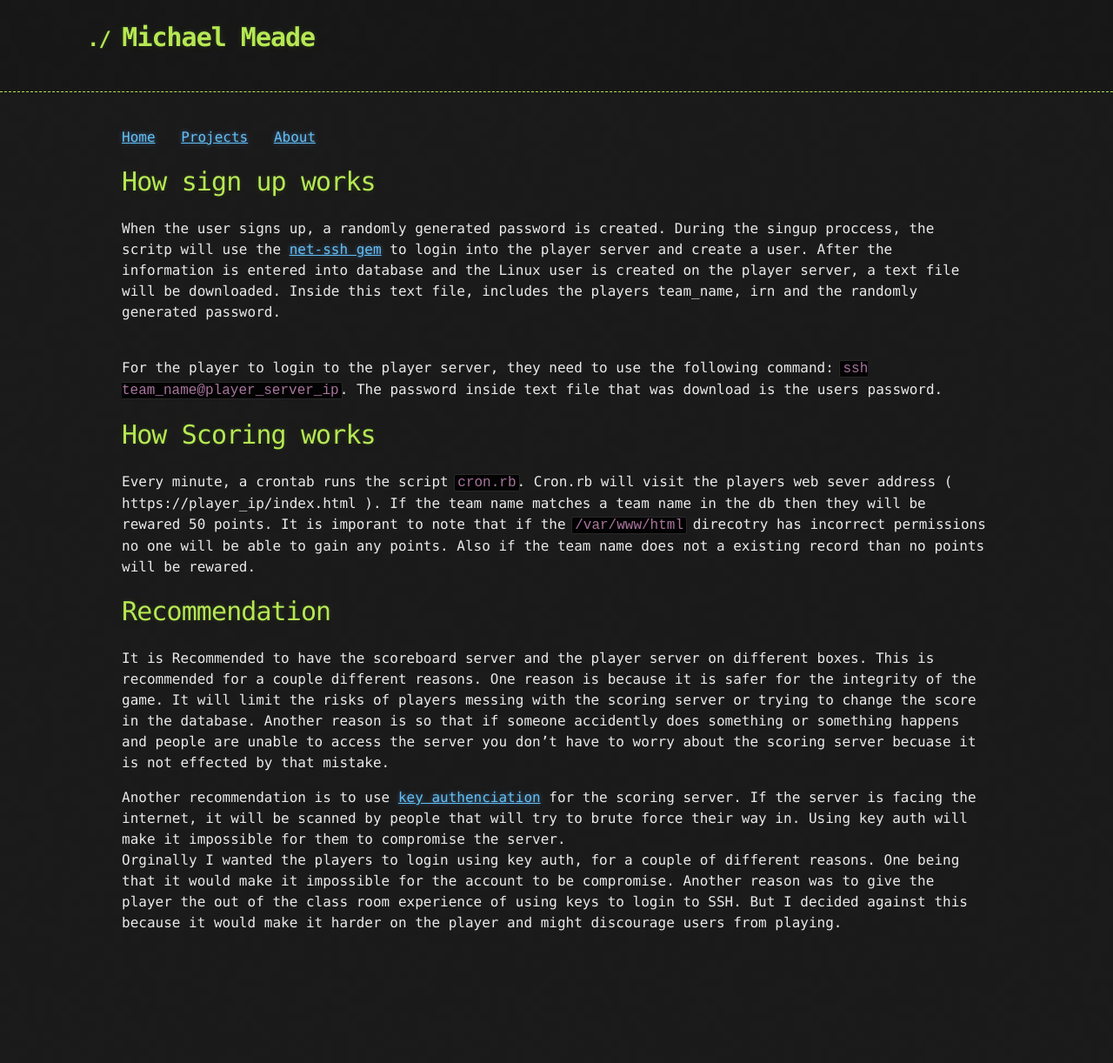
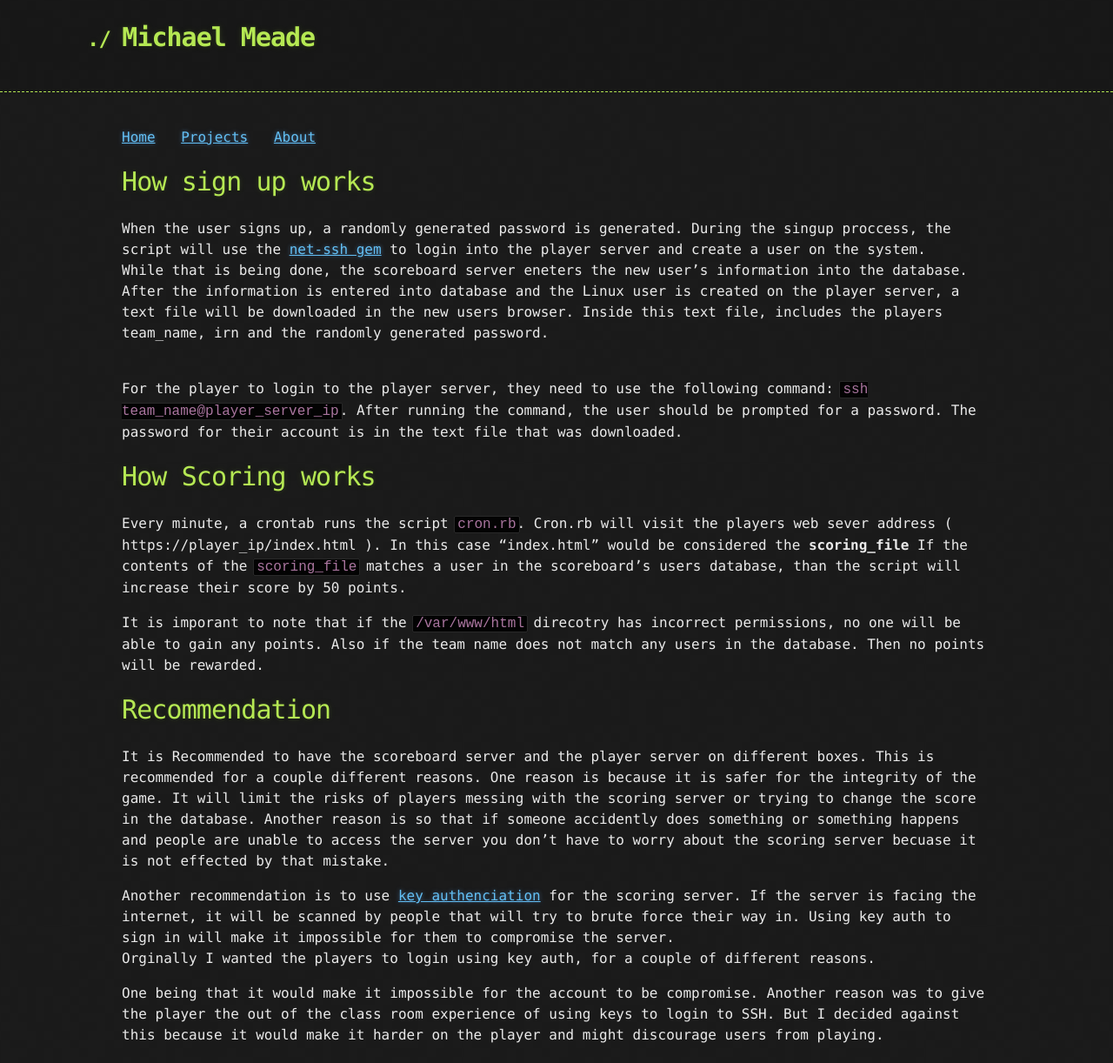
Before and after one commit to Michael-Meade/MinerFind, a Jekyll site: the page built from Projects/leaderboard.md, in a window 1280 px wide. Shown: the whole page at 87% size. Built offline with Jekyll 4.4.1, drawn with Linux system fonts in a browser that asks for light colours; our own code applies the rules of GitHub Pages for plain Markdown files; the repository's description, which GitHub fills in, is left out; before the commit the page ends 1093 px from its top, so only the background shows below that.

Commit message:
Update leaderboard.md

````diff
--- a/Projects/leaderboard.md
+++ b/Projects/leaderboard.md
@@ -1,15 +1,22 @@
 # How sign up works
-When the user signs up, a randomly generated password is created. During the singup proccess, the scritp will use the <a href="https://github.com/net-ssh/net-ssh">net-ssh gem</a> to login into the player server and create a user. After the information is entered into database and the Linux user is created on the player server, a text file will be downloaded. Inside this text file, includes the players team_name, irn and the randomly generated password.<br><br>
+When the user signs up, a randomly generated password is generated. During the singup proccess, the script will use the <a href="https://github.com/net-ssh/net-ssh">net-ssh gem</a> to login into the player server and create a user on the system.
+While that is being done, the scoreboard server eneters the new user's information into the database.
+After the information is entered into database and the Linux user is created on the player server, a text file will be downloaded in the new users browser. Inside this text file, includes the players team_name, irn and the randomly generated password.<br><br>
 
-For the player to login to the player server, they need to use the following command: ```ssh team_name@player_server_ip```. The password inside text file that was download is the users password.<br>
+For the player to login to the player server, they need to use the following command: ```ssh team_name@player_server_ip```. After running the command, the user should be prompted for a password. The password for their account is in the text file that was downloaded.
 
 # How Scoring works
-Every minute, a crontab runs the script ```cron.rb```. Cron.rb will visit the players web sever address ( https://player_ip/index.html ).
-If the team name matches a team name in the db then they will be rewared 50 points. It is imporant to note that if the ```/var/www/html``` direcotry has incorrect permissions no one will be able to gain any points. Also if the team name does not a existing record than no points will be rewared. <br>
+Every minute, a crontab runs the script ```cron.rb```. Cron.rb will visit the players web sever address ( https://player_ip/index.html ). In this case "index.html" would be considered the **scoring_file**
+If the contents of the ```scoring_file``` matches a user in the scoreboard's users database, than the script will increase their score by 50 points.
+
+It is imporant to note that if the ```/var/www/html``` direcotry has incorrect permissions, no one will be able to gain any points. Also if the team name does not match any users in the database. Then no points will be rewarded. <br>
 
 # Recommendation
-It is Recommended to have the scoreboard server and the player server on different boxes. This is recommended for a couple different reasons. One reason is because it is safer for the integrity of the game. It will limit the risks of players messing with the scoring server or trying to change the score in the database. Another reason is so that if someone accidently does something or something happens and people are unable to access the server you don't have to worry about the scoring server becuase it is not effected by that mistake.
+It is Recommended to have the scoreboard server and the player server on different boxes. This is recommended for a couple different reasons.
+One reason is because it is safer for the integrity of the game. It will limit the risks of players messing with the scoring server or trying to change the score in the database. Another reason is so that if someone accidently does something or something happens and people are unable to access the server you don't have to worry about the scoring server becuase it is not effected by that mistake.
 
 Another recommendation is to use
-<a href="https://www.digitalocean.com/community/tutorials/how-to-configure-ssh-key-based-authentication-on-a-linux-server">key authenciation</a> for the scoring server. If the server is facing the internet, it will be scanned by people that will try to brute force their way in. Using key auth will make it impossible for them to compromise the server.<br>
-Orginally I wanted the players to login using key auth, for a couple of different reasons. One being that it would make it impossible for the account to be compromise. Another reason was to give the player the out of the class room experience  of using keys to login to SSH. But I decided against this because it would make it harder on the player and might discourage users from playing.
+<a href="https://www.digitalocean.com/community/tutorials/how-to-configure-ssh-key-based-authentication-on-a-linux-server">key authenciation</a> for the scoring server. If the server is facing the internet, it will be scanned by people that will try to brute force their way in. Using key auth to sign in will make it impossible for them to compromise the server.<br>
+Orginally I wanted the players to login using key auth, for a couple of different reasons.
+
+One being that it would make it impossible for the account to be compromise. Another reason was to give the player the out of the class room experience  of using keys to login to SSH. But I decided against this because it would make it harder on the player and might discourage users from playing.
````
